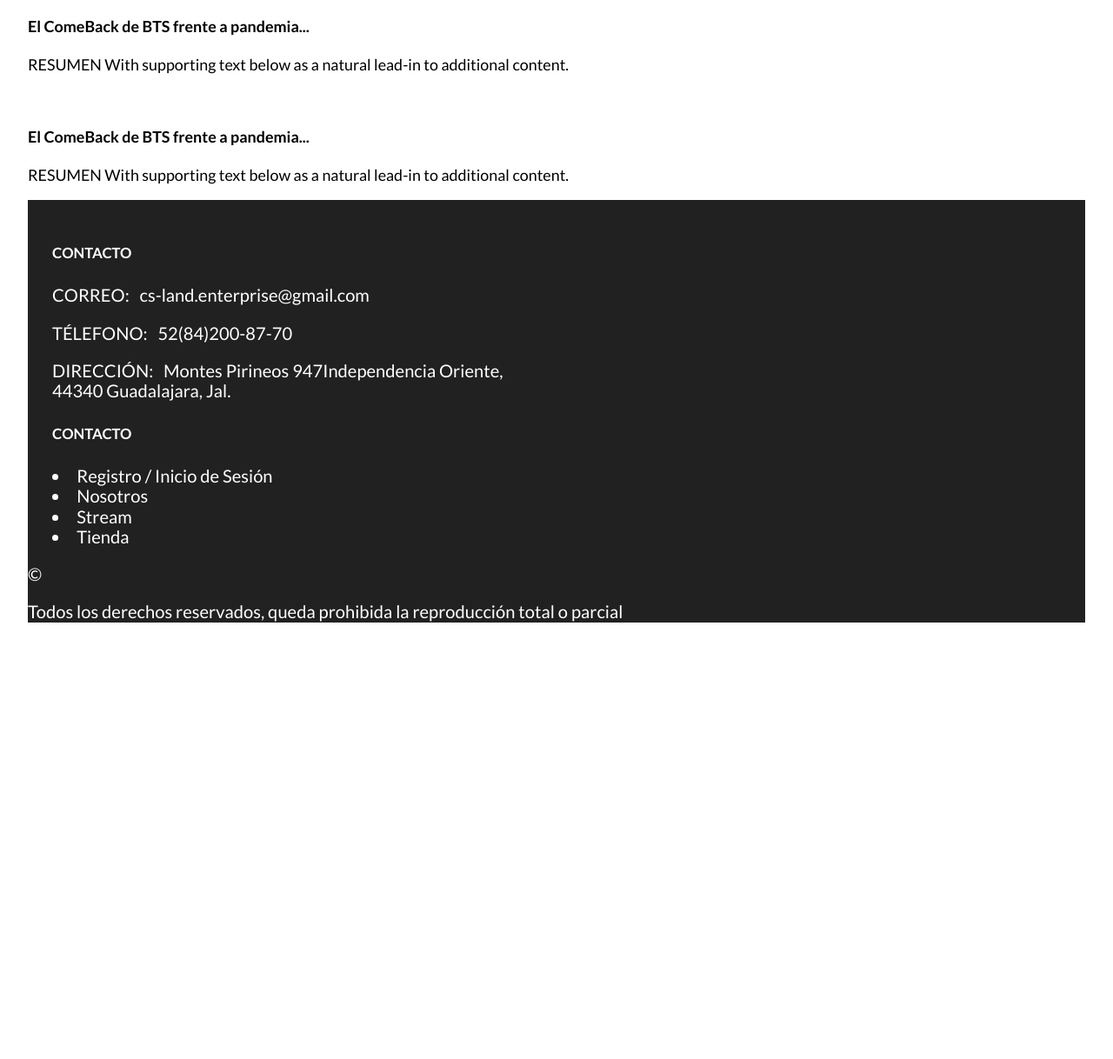
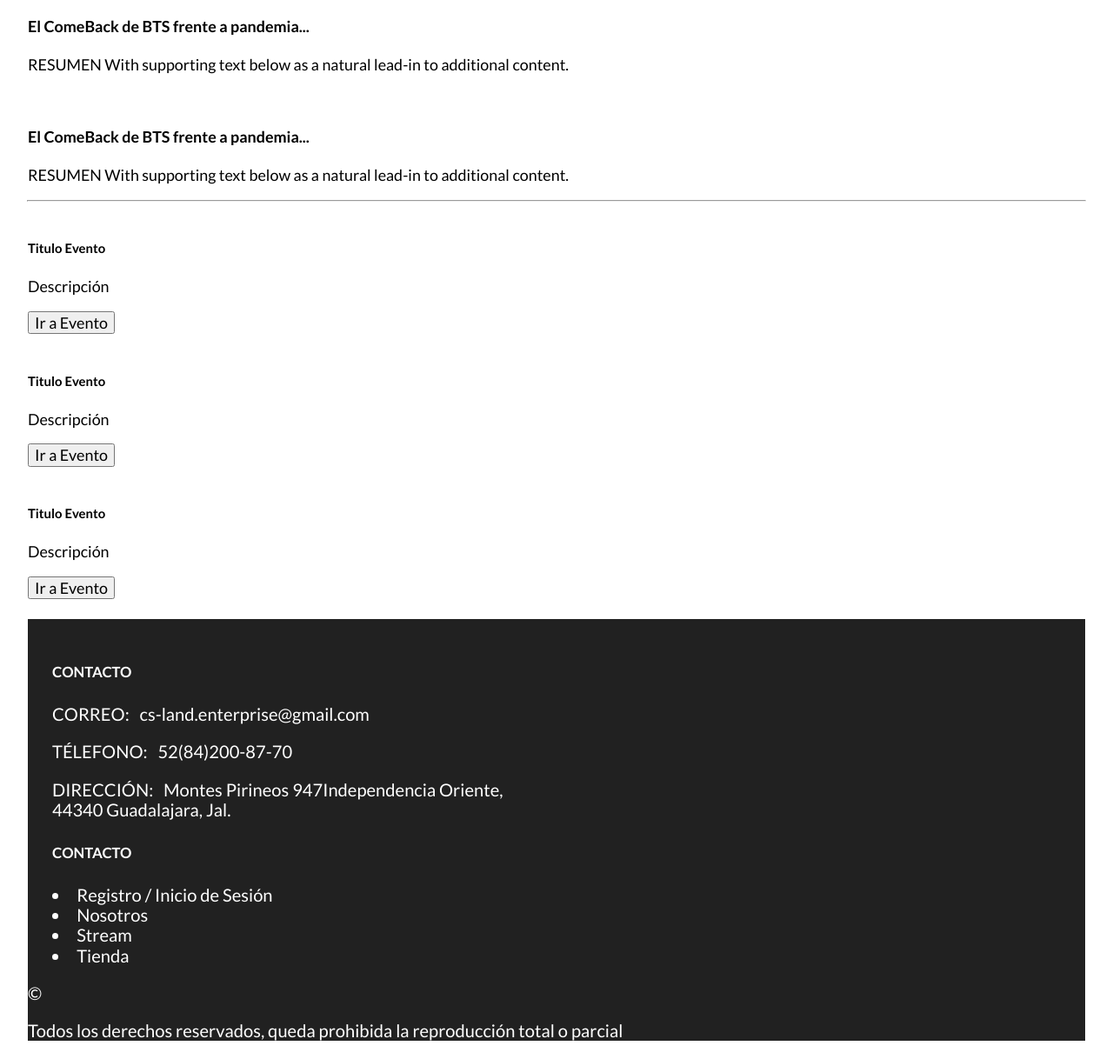
Before and after one commit to j-daniel-cruz-b/CS-Land-php-, a PHP site: page / in a window 1280 px wide. Shown: the part 1448-2666 px from the top of the page at 87% size. Before the commit the page ends 2164 px from the top, so only its background shows below. Run offline with PHP 8.4, Linux system fonts and the light colour scheme.

Commit message:
Actualizaciones Dani

```diff
--- a/css/styles.css
+++ b/css/styles.css
@@ -84,6 +84,10 @@ footer {
     text-align: center;
 }
 
+.vista-tienda {
+    margin-bottom: 2rem;
+}
+
 .col {
     max-width: 50rem;
     margin-left: 2.5rem;
--- a/index.html
+++ b/index.html
@@ -81,8 +81,34 @@
             </div>
         </div>
     </section>
+    <hr class="contenedor">
     <section>
-
+        <div class="contenedor vista-tienda">
+            <div class="producto">
+                <img src="" alt="" srcset="">
+                <h5>Titulo Evento</h5>
+                <p>Descripción</p>
+                <button>
+                Ir a Evento
+            </button>
+            </div>
+            <div class="producto">
+                <img src="" alt="" srcset="">
+                <h5>Titulo Evento</h5>
+                <p>Descripción</p>
+                <button>
+                Ir a Evento
+            </button>
+            </div>
+            <div class="producto">
+                <img src="" alt="" srcset="">
+                <h5>Titulo Evento</h5>
+                <p>Descripción</p>
+                <button>
+                Ir a Evento
+            </button>
+            </div>
+        </div>
     </section>
 
     <footer class="contenedor">
--- a/nosotros.html
+++ b/nosotros.html
@@ -15,7 +15,7 @@
     <body>
         <header class="header-home">
             <div class="contenedor contenido-header">
-                <div class="navbar">
+                <div class="contenedor contenido-header navbar">
                     <nav>
                         <a href="/">
                             <img src="img/icono.png" alt="Logotipo de CS Land">
```
